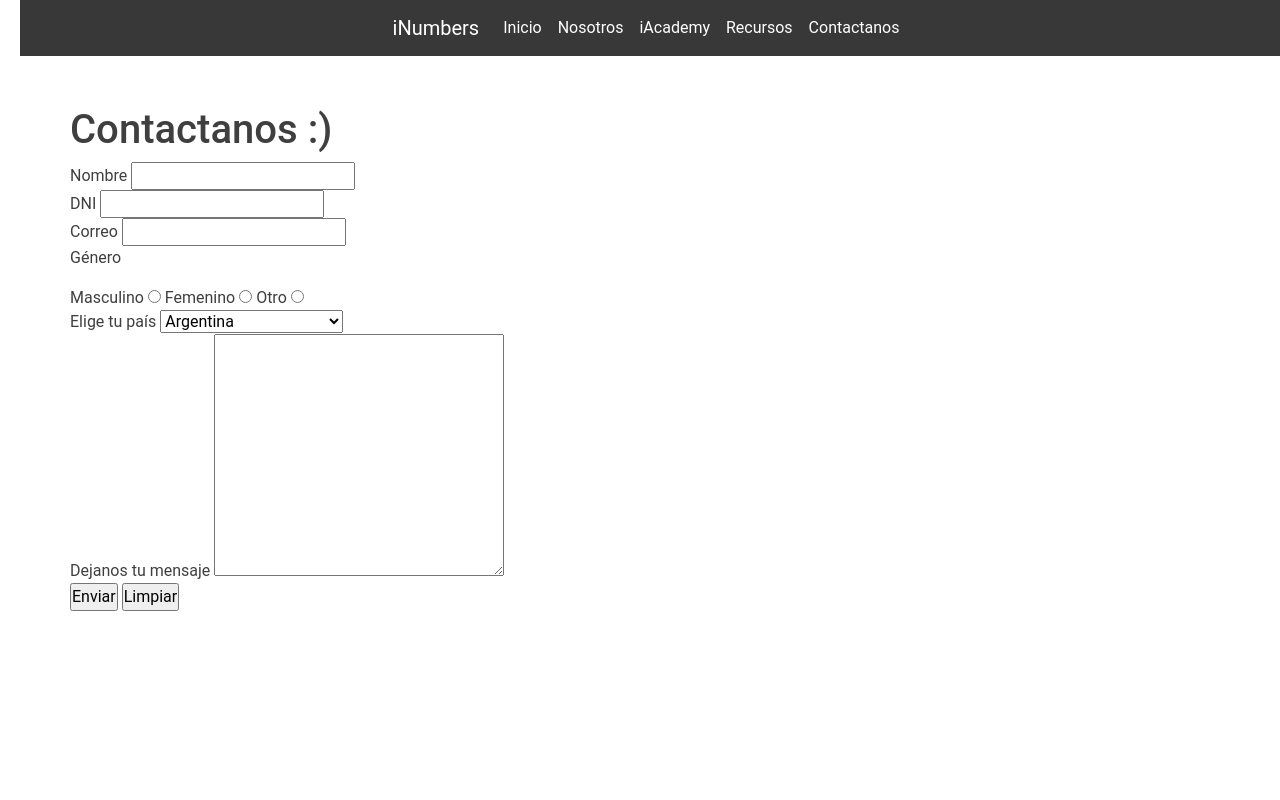
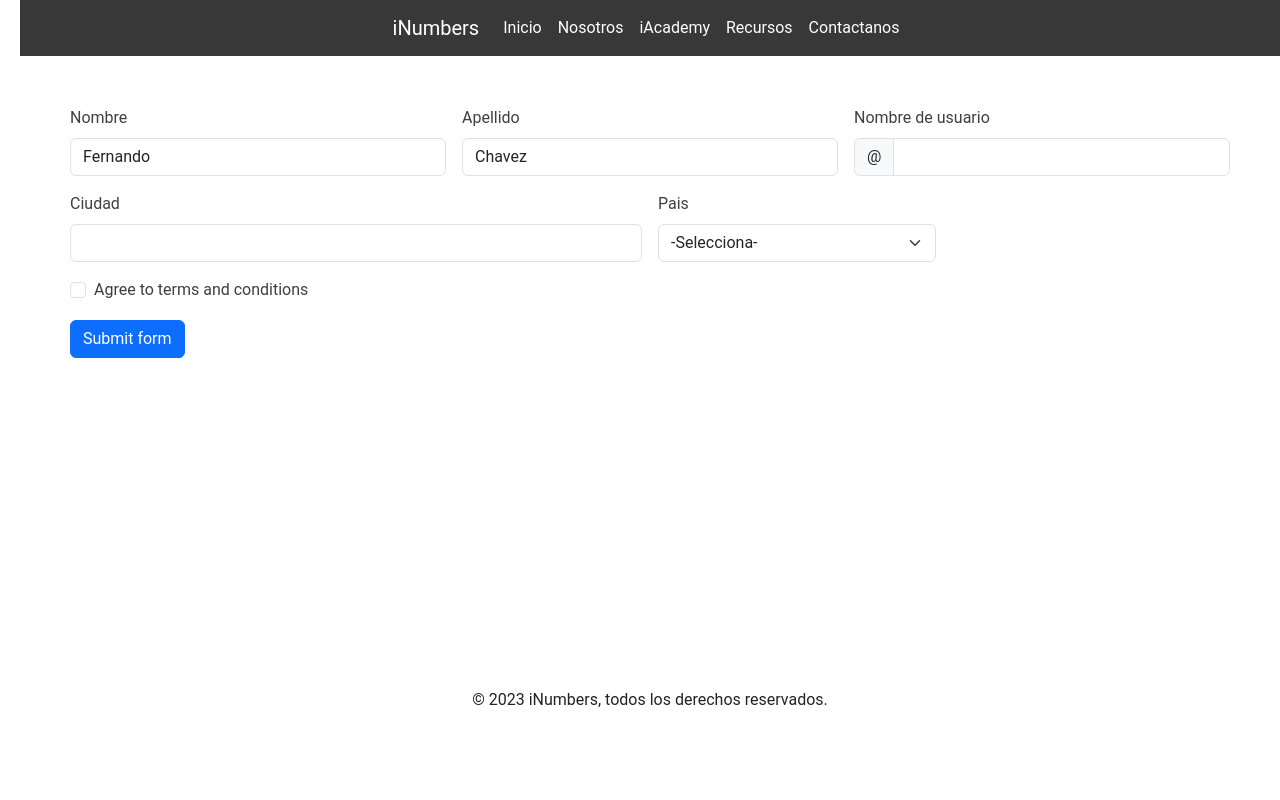
Before and after one commit to chavezfer/PF-Chavez, a plain HTML site: page pages/contactanos.html in a window 1280 px wide. Shown: the top 800 px of the page. Drawn offline with nearby package versions, Linux system fonts and the light colour scheme.

Commit message:
armando academy

```diff
--- a/css/styles.css
+++ b/css/styles.css
@@ -35,9 +35,21 @@ align-items: center;
     background-color:rgb(228, 228, 228)
 }
 
-@media (max-width: 480px) {
+@media (max-width: 520px) {
     .cuadro {
-        background-color: rebeccapurple;
+        height: 50vh;
+    }
+}
+
+@media (min-width: 768px) {
+    .cuadro  {
+        height: 70vh;
+    }
+}
+
+@media (min-width: 1024px) {
+    .cuadro  {
+        height: 80vh;
     }
 }
 
--- a/pages/contactanos.html
+++ b/pages/contactanos.html
@@ -48,63 +48,69 @@
     </header>
 
     <section>
-        <h1>Contactanos :) </h1>
+      <form class="row g-3 needs-validation" novalidate>
+        <div class="col-md-4">
+          <label for="validationCustom01" class="form-label">Nombre</label>
+          <input type="text" class="form-control" id="validationCustom01" value="Fernando" required>
+          <div class="valid-feedback">
+            Looks good!
+          </div>
+        </div>
+        <div class="col-md-4">
+          <label for="validationCustom02" class="form-label">Apellido</label>
+          <input type="text" class="form-control" id="validationCustom02" value="Chavez" required>
+          <div class="valid-feedback">
+            Looks good!
+          </div>
+        </div>
+        <div class="col-md-4">
+          <label for="validationCustomUsername" class="form-label">Nombre de usuario</label>
+          <div class="input-group has-validation">
+            <span class="input-group-text" id="inputGroupPrepend">@</span>
+            <input type="text" class="form-control" id="validationCustomUsername" aria-describedby="inputGroupPrepend" required>
+            <div class="invalid-feedback">
+              Please choose a username.
+            </div>
+          </div>
+        </div>
+        <div class="col-md-6">
+          <label for="validationCustom03" class="form-label">Ciudad</label>
+          <input type="text" class="form-control" id="validationCustom03" required>
+          <div class="invalid-feedback">
+            Please provide a valid city.
+          </div>
+        </div>
+        <div class="col-md-3">
+          <label for="validationCustom04" class="form-label">Pais</label>
+          <select class="form-select" id="validationCustom04" required>
+            <option selected disabled value="">-Selecciona-</option>
+            <option>Argentina</option>
+            <option>Brasil</option>
+            <option>Chile</option>
+            <option>Paraguay</option>
+            <option>Uruguay</option>
+            <option>Mexico</option>
+          </select>
+          <div class="invalid-feedback">
+            Please select a valid state.
+          </div>
+        </div>
 
-        <form>
-            <div>
-                <label for="Nombre">Nombre</label>
-                <input type="text" id="Nombre">
+        <div class="col-12">
+          <div class="form-check">
+            <input class="form-check-input" type="checkbox" value="" id="invalidCheck" required>
+            <label class="form-check-label" for="invalidCheck">
+              Agree to terms and conditions
+            </label>
+            <div class="invalid-feedback">
+              You must agree before submitting.
             </div>
-
-            <div>
-                <label for="DNI">DNI</label>
-                <input type="number" id="DNI">
-            </div>
-
-            <div>
-                <label for="Correo">Correo</label>
-                <input type="email" id="Correo">
-            </div>
-
-            <div>
-                <p>Género</p>
-                <label for="Masculino">Masculino</label>
-                <input type="radio" name="genero" id="Masculino">
-
-                <label for="Femenino">Femenino</label>
-                <input type="radio" name="genero" id="Femenino">
-
-                <label for="Otro">Otro</label>
-                <input type="radio" name="genero" id="Otro">
-
-            </div>
-            <div>
-                <label for="opciones">Elige tu país</s></label>
-                <select id="opciones">
-
-                    <option disabled>Selecciona una opción</option>
-                    <option>Argentina</option>
-                    <option>Brasil</option>
-                    <option>Uruguay</option>
-                    <option>Paraguay</option>
-                    <option>Chile</option>
-                    <option>Otro</option>
-                </select>
-            </div>
-
-            <div>
-                <label for="mensaje">Dejanos tu mensaje</label>
-                <textarea id="mensaje" cols="30" rows="10"></textarea>
-            </div>
-
-            <div>
-                <input type="submit" value="Enviar">
-                <input type="reset" value="Limpiar">
-            </div>
-
-
-
-        </form>
+          </div>
+        </div>
+        <div class="col-12">
+          <button class="btn btn-primary" type="submit">Submit form</button>
+        </div>
+      </form>
 
     </section>
 
```
Also changed, not shown: index.html (+2 -2 lines), pages/recursos.html (+1 -1 lines).
